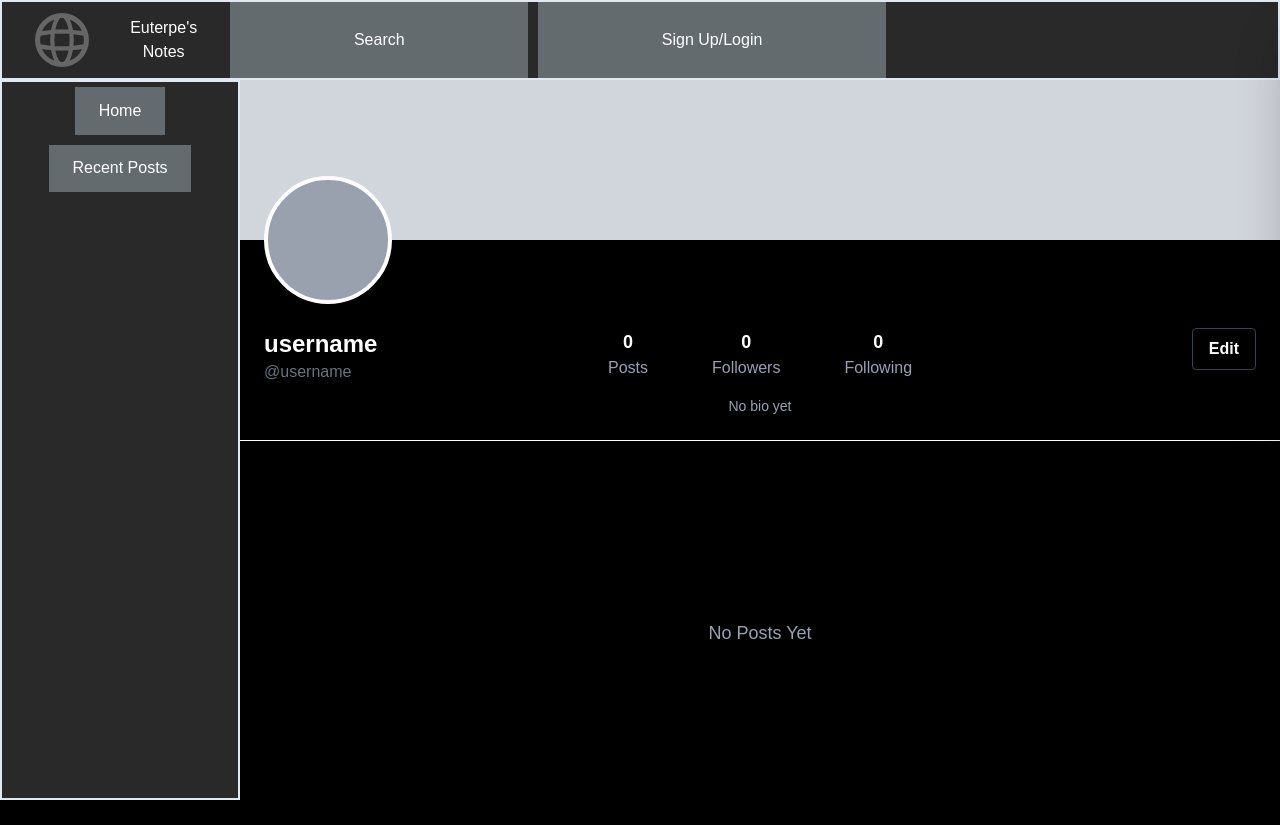
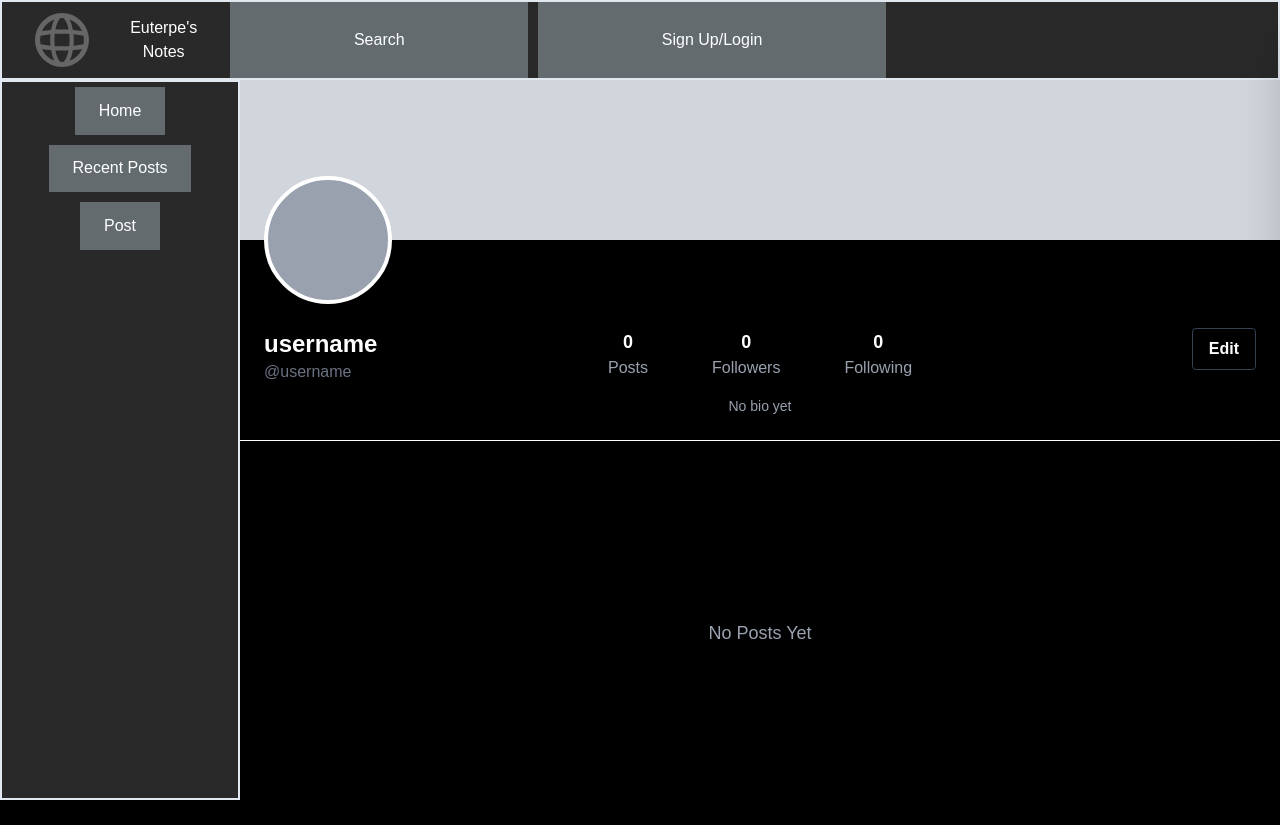
Before and after one commit to Sidney-Land/Euterpe-s-Notes, a Next.js app in the folder euterpes-notes/: page /profile/username in a window 1280 px wide. Built offline with nearby package versions, Linux system fonts and the light colour scheme.

Commit message:
Create-Post Skeleton

```diff
--- a/euterpes-notes/app/components/SideBar.tsx
+++ b/euterpes-notes/app/components/SideBar.tsx
@@ -35,6 +35,7 @@ const SideBar = ({ mode = 'home', profileId = 'username' }: SideBarProps) => {
       ? [
           { label: 'Home', href: '/' },
           { label: 'Recent Posts', href: '/' },
+          { label: 'Post', href: '/'}
         ]
       : [
           { label: 'Profile', href: `/profile/${encodeURIComponent(profileId)}` },
```
Also changed, not shown: euterpes-notes/app/components/CreatePost.tsx (added), euterpes-notes/app/note/page.tsx (added).
